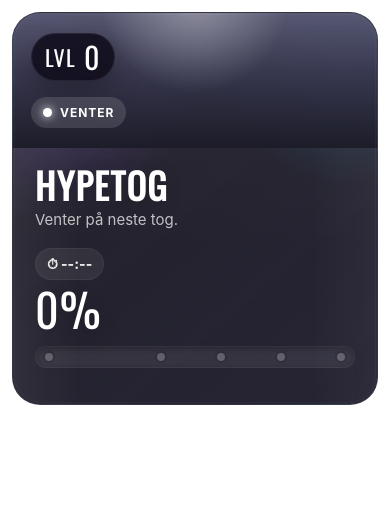
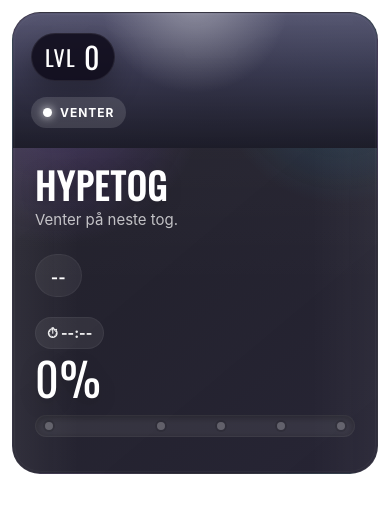
Before and after one commit to Egentlig/hype, a plain HTML site: page index.html in a window 390 px wide. Drawn offline with nearby package versions, Linux system fonts and the light colour scheme; no server answers.

Commit message:
Vis subs/bits til neste nivå

```diff
--- a/index.html
+++ b/index.html
@@ -187,10 +187,10 @@
         }
 
         .top-row {
-            display: flex;
-            align-items: flex-start;
-            justify-content: space-between;
-            gap: 18px;
+            display: grid;
+            grid-template-columns: minmax(0, 1fr) auto auto;
+            align-items: start;
+            gap: 20px;
         }
 
         .title-wrap {
@@ -213,6 +213,22 @@
             line-height: 1.35;
             color: var(--muted);
             max-width: 430px;
+        }
+
+        .requirements {
+            align-self: center;
+            margin-top: 4px;
+            padding: 10px 16px;
+            border-radius: 999px;
+            background: rgba(255, 255, 255, 0.06);
+            box-shadow: inset 0 0 0 1px rgba(255, 255, 255, 0.05);
+            font-family: Oswald, Impact, sans-serif;
+            font-size: 23px;
+            line-height: 1;
+            letter-spacing: 0.02em;
+            color: #ffffff;
+            text-align: center;
+            white-space: nowrap;
         }
 
         .metrics {
@@ -381,10 +397,15 @@
                 display: grid;
             }
 
+            .requirements,
             .metrics {
                 align-items: flex-start;
                 justify-self: start;
                 text-align: left;
+            }
+
+            .requirements {
+                white-space: normal;
             }
         }
     </style>
@@ -409,6 +430,8 @@
                         <h1 class="title">Hypetog</h1>
                         <div class="subtitle" id="subtitle">Venter på neste tog.</div>
                     </div>
+
+                    <div class="requirements" id="requirements">--</div>
 
                     <div class="metrics">
                         <div class="timer" id="timer">⏱ --:--</div>
@@ -442,6 +465,7 @@
             stateLabel: document.getElementById("stateLabel"),
             stateText: document.getElementById("stateText"),
             subtitle: document.getElementById("subtitle"),
+            requirements: document.getElementById("requirements"),
             timer: document.getElementById("timer"),
             percent: document.getElementById("percent"),
             progressFill: document.getElementById("progressFill")
@@ -519,6 +543,27 @@
             els.stateText.textContent = text;
         }
 
+        function formatNumber(value) {
+            return value.toLocaleString("nb-NO");
+        }
+
+        function buildRequirementsText(progress, goal) {
+            const remaining = Math.max(0, goal - progress);
+
+            if (goal <= 0) {
+                return '--';
+            }
+
+            if (remaining === 0) {
+                return 'Neste nivå klart';
+            }
+
+            const tier1Subs = Math.ceil(remaining / 500);
+            const subLabel = tier1Subs === 1 ? 'sub' : 'subs';
+
+            return `${tier1Subs} ${subLabel} eller ${formatNumber(remaining)} bits`;
+        }
+
         function render(train) {
             const state = getWidgetState(train);
             applyStateClass(state.mode);
@@ -537,11 +582,13 @@
             els.level.textContent = String(level);
             els.percent.textContent = `${Math.round(percentage)}%`;
             els.progressFill.style.width = `${percentage}%`;
+            els.requirements.textContent = buildRequirementsText(progress, goal);
 
             if (!train) {
                 setStatePill("idle", "Venter");
                 els.subtitle.textContent = "Venter på neste tog.";
                 els.timer.textContent = "⏱ --:--";
+                els.requirements.textContent = "--";
                 return;
             }
 
@@ -556,6 +603,7 @@
                 setStatePill("cooldown", "Cooldown");
                 els.subtitle.textContent = "Toget er ferdig. Neste hypetog kan starte når cooldown er over.";
                 els.timer.textContent = `⏱ ${formatDuration((state.until ?? Date.now()) - Date.now())}`;
+                els.requirements.textContent = "--";
                 return;
             }
 
@@ -563,12 +611,14 @@
                 setStatePill("ended", "Ferdig");
                 els.subtitle.textContent = "Hypetog avsluttet.";
                 els.timer.textContent = `⏱ ${train.endedAt ? new Date(train.endedAt).toLocaleTimeString("nb-NO", { hour: "2-digit", minute: "2-digit" }) : "--:--"}`;
+                els.requirements.textContent = "--";
                 return;
             }
 
             setStatePill("idle", "Klar");
             els.subtitle.textContent = "Ingen aktiv hypetog akkurat nå.";
             els.timer.textContent = "⏱ --:--";
+            els.requirements.textContent = "--";
         }
 
         function fetchHypeTrain() {
```
